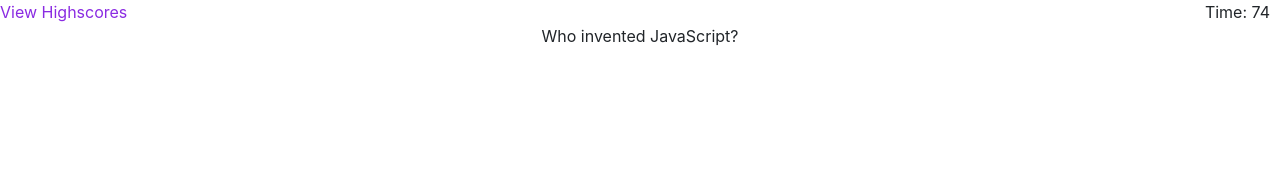
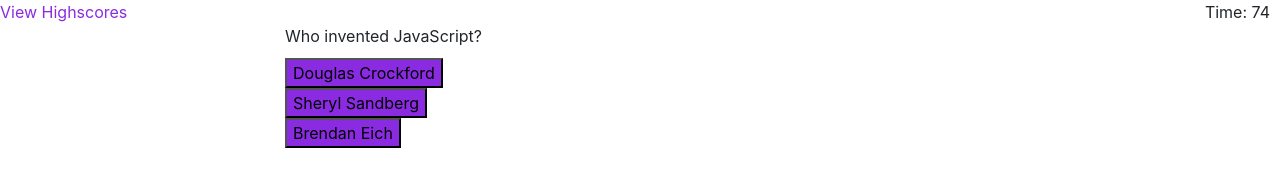
Before and after one commit to ahtiap/Quiz, a plain HTML site: page index.html in a window 1280 px wide. Both pictures are taken after a click on the button "Start Quiz". Drawn offline with nearby package versions, Linux system fonts and the light colour scheme.

Commit message:
code to create and add questions and answer list to dom

```diff
--- a/index.html
+++ b/index.html
@@ -19,7 +19,7 @@
       <span id="score">View Highscores</span><span id="time">Time: 0</span>
     </div>
     <main class="container-sm">
-        <div id="quiz" style="display: none;"></div>
+        <div id="quiz" class="col-sm-8" style="display: none;"></div>
       <div id="quizintro" class="col-sm-8">
 
         <h1>Coding Quiz Challenge</h1>
--- a/script.js
+++ b/script.js
@@ -48,8 +48,23 @@
 function createQuiz(event) {
   event.stopPropagation();
   quizIntro.style.display = "none";
-  var curQ = myQuestions[index].question;
+    var curQ = myQuestions[index].question;
+    var curAs=myQuestions[index].answers;
     quiz.textContent = curQ;
+    var ul = document.createElement("ul");
+    quiz.appendChild(ul);
+    for (var key in myQuestions[index].answers) {
+        if (curAs.hasOwnProperty(key)) {
+            var element = curAs[key];
+            var li = document.createElement("li");
+            ul.appendChild(li);
+            var button = document.createElement("button");
+            button.textContent = element;
+            li.appendChild(button);
+
+
+        }
+    }
   quiz.style.display = "block";
 
   setTime();
--- a/style.css
+++ b/style.css
@@ -12,7 +12,7 @@
 }
 #quiz{
     margin: auto;
-  text-align: center;
+
 
 }
 #start{
@@ -20,6 +20,11 @@
     color: white;
 }
 
-#quiz li button{
+#quiz ul li button{
     background-color: blueviolet ;
 }
+#quiz ul {
+    margin-top: 10px;
+    padding: 0px;
+    list-style: none;
+}
```
